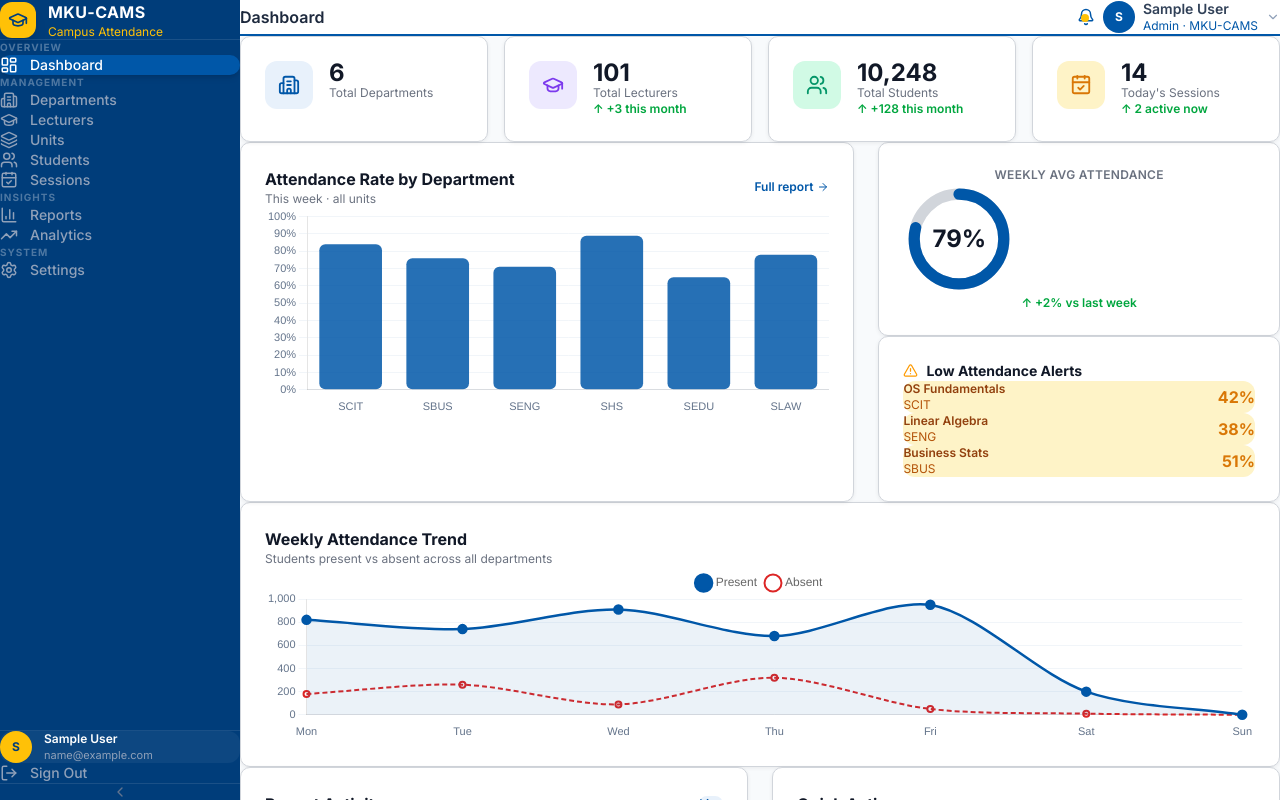
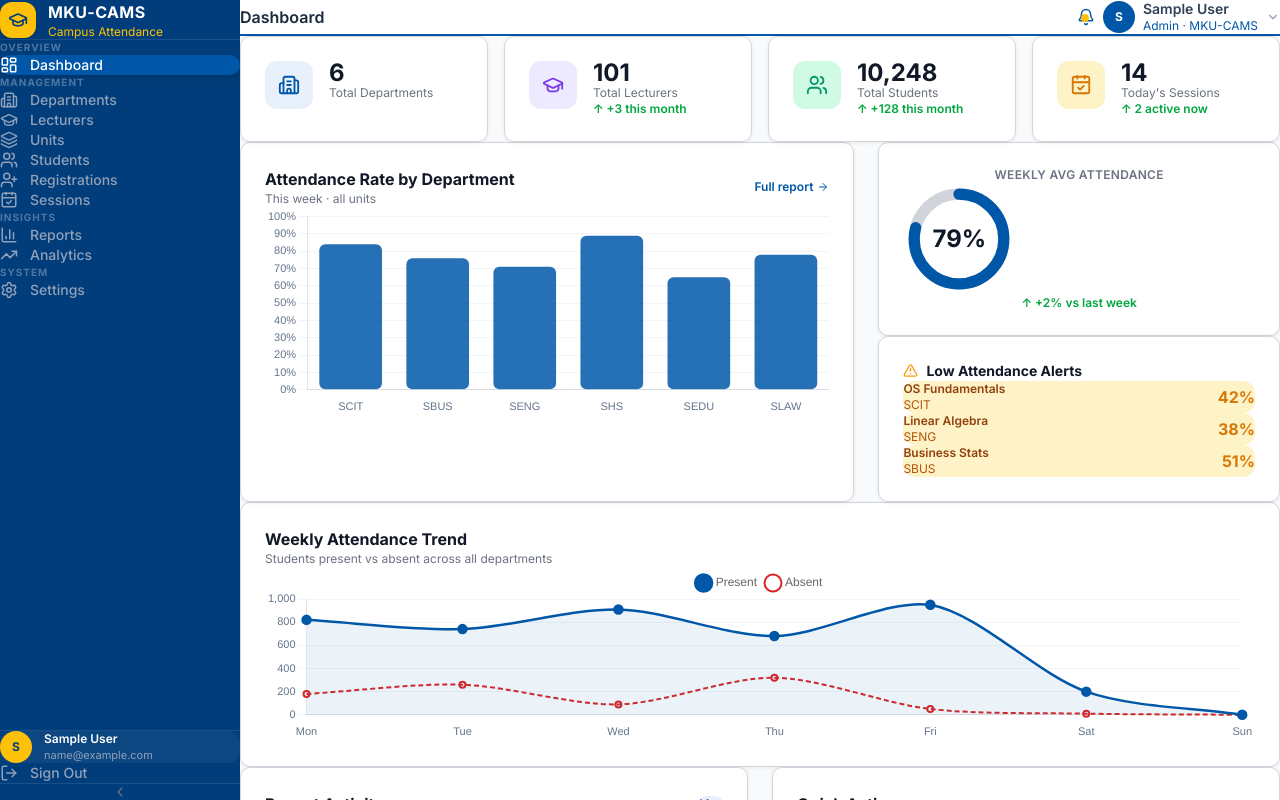
Before and after one commit to hildajona/mku-Qr-attendance, a React (Vite) app: page /admin/dashboard in a window 1280 px wide. Built offline with nearby package versions, Linux system fonts and the light colour scheme; no server answers; sample sign-in values are in the browser's storage.

Commit message:
feat: add Registrations link to Admin Sidebar

```diff
--- a/src/components/layout/Sidebar.jsx
+++ b/src/components/layout/Sidebar.jsx
@@ -15,6 +15,7 @@ const navConfig = {
     { to: '/admin/lecturers',    label: 'Lecturers',    icon: GraduationCap },
     { to: '/admin/units',        label: 'Units',        icon: Layers },
     { to: '/admin/students',     label: 'Students',     icon: Users },
+    { to: '/admin/registrations', label: 'Registrations', icon: UserPlus },
     { to: '/admin/sessions',     label: 'Sessions',     icon: CalendarCheck },
     { to: '/admin/reports',      label: 'Reports',      icon: BarChart3 },
     { to: '/admin/analytics',    label: 'Analytics',    icon: TrendingUp },
@@ -50,7 +51,7 @@ const adminSections = [
   },
   {
     label: 'Management',
-    items: ['Departments', 'Lecturers', 'Units', 'Students', 'Sessions'],
+    items: ['Departments', 'Lecturers', 'Units', 'Students', 'Registrations', 'Sessions'],
   },
   {
     label: 'Insights',
```
